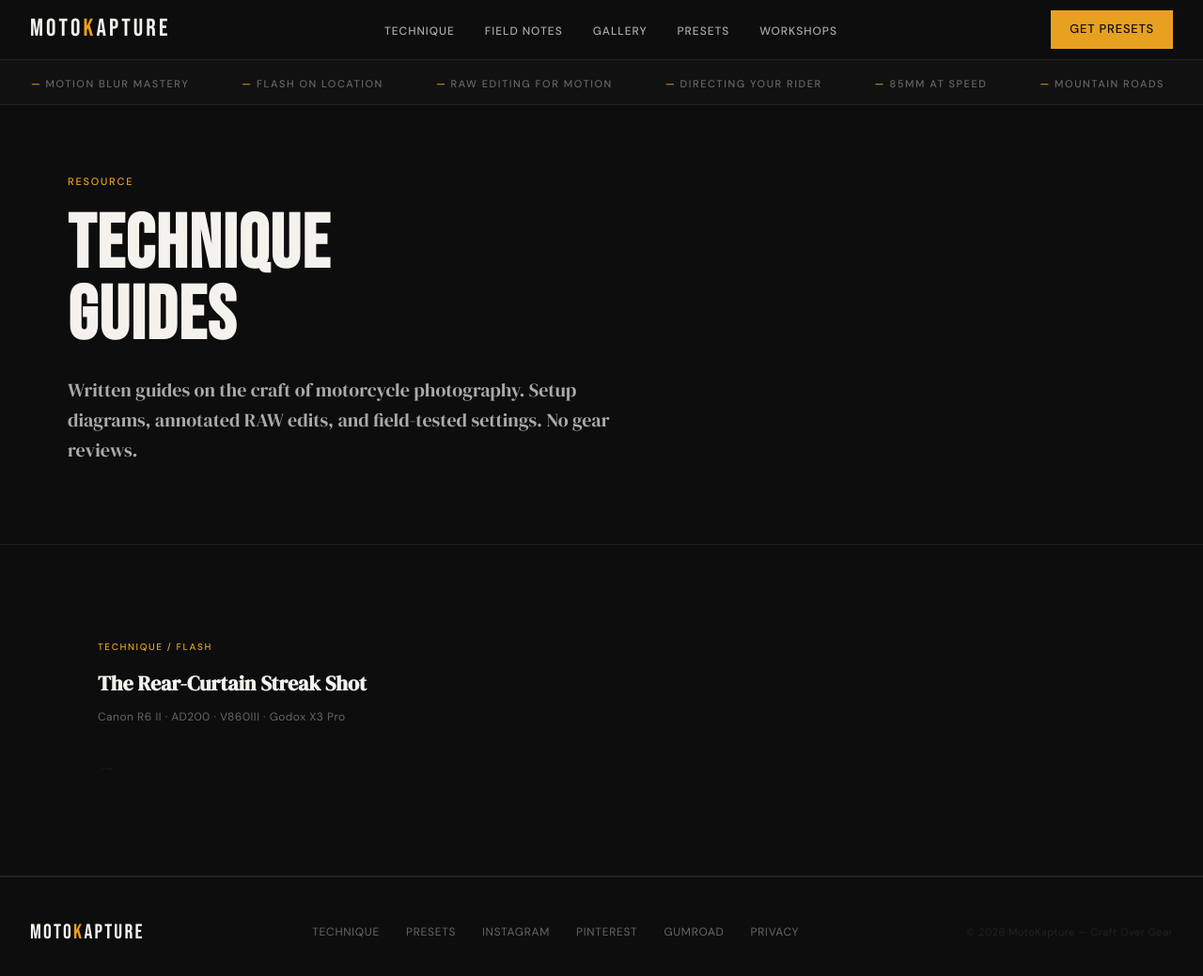
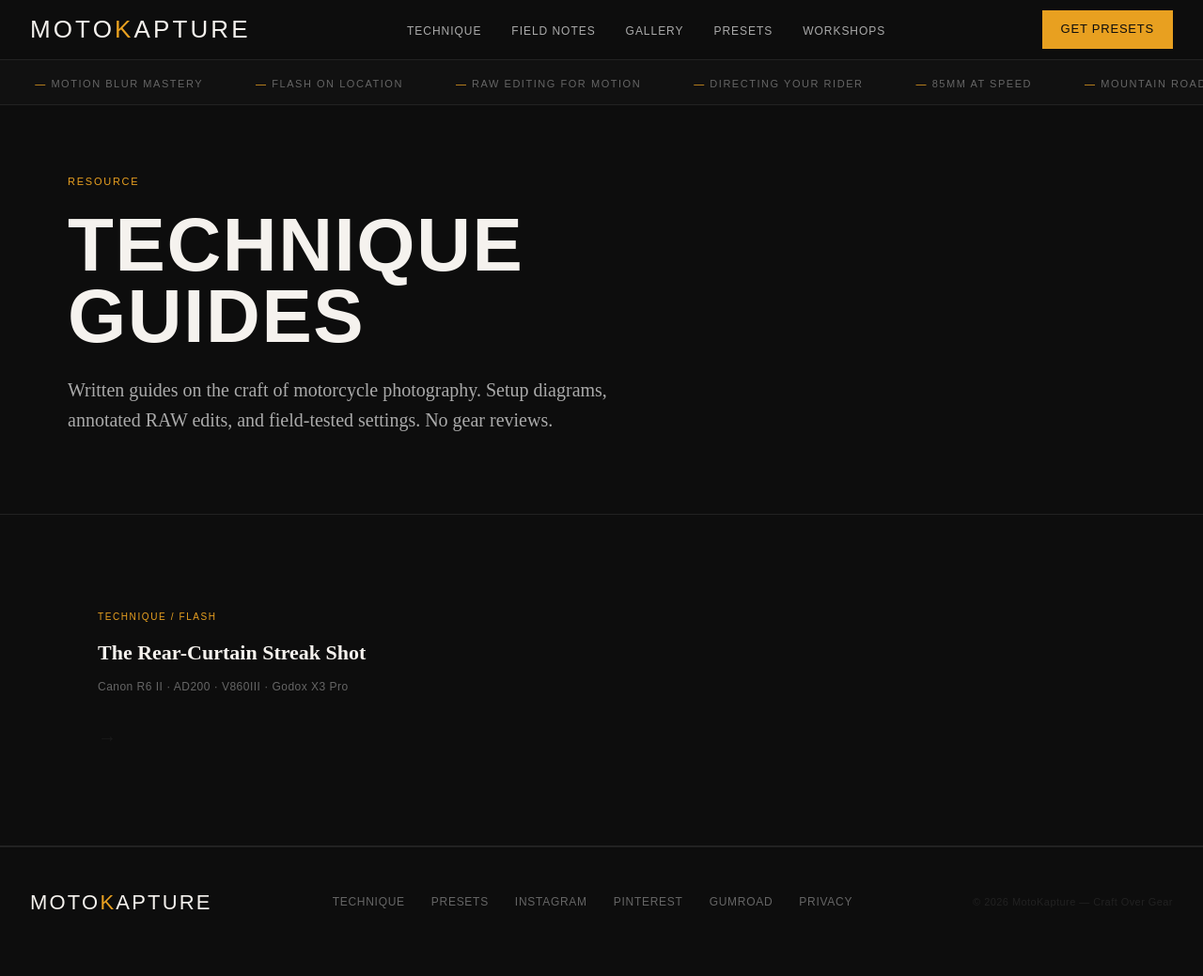
Before and after one commit to MotoKapture/MotoKapture, a Jekyll site: the page built from technique/index.html, in a window 1280 px wide and 1051 px high. Shown: the top 1039 px of the window at 94% size. Built offline with Jekyll 4.4.1, drawn with Linux system fonts in a browser that asks for light colours.

Commit message:
Update main.css

```diff
--- a/assets/css/main.css
+++ b/assets/css/main.css
@@ -3,7 +3,6 @@
    Design: Dark editorial, amber accent
    ============================================ */
 
-@import url('https://fonts.googleapis.com/css2?family=Bebas+Neue&family=DM+Serif+Display:ital@0;1&family=DM+Sans:ital,wght@0,300;0,400;0,500;1,300&display=swap');
 
 /* ---- Reset & Base ---- */
 *, *::before, *::after { box-sizing: border-box; margin: 0; padding: 0; }
```
